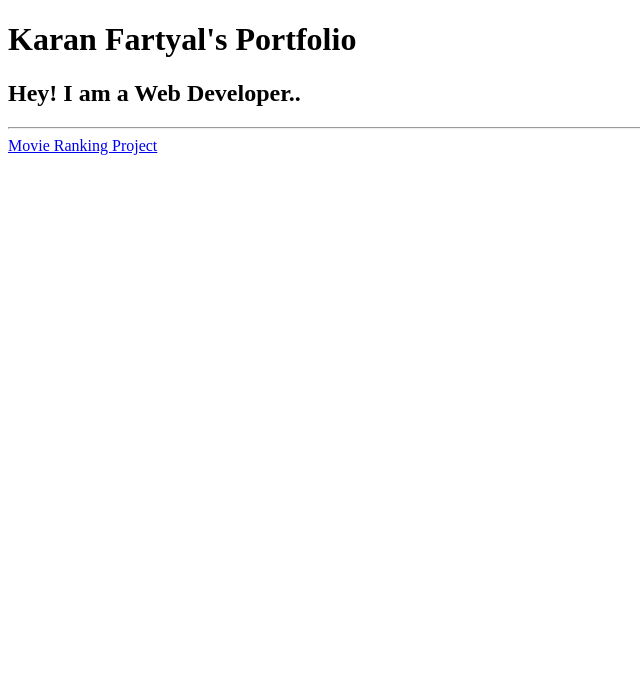
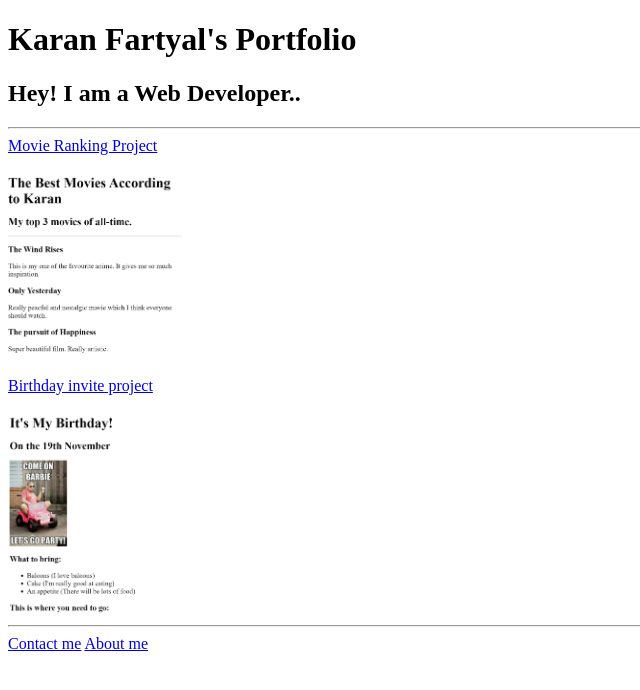
Before and after one commit to KaranFartyal-cloud/HTML-Portfolio, a plain HTML site: page index.html in a window 1280 px wide. Shown: the whole page, without its empty margins (0-640 px from the left). Drawn offline with Linux system fonts and the light colour scheme.

Commit message:
index.html

```diff
--- a/index.html
+++ b/index.html
@@ -18,13 +18,19 @@ https://developer.mozilla.org/en-US/docs/Web/HTML/Element/img#attr-height -->
 <html lang="en">
 <head>
     <meta charset="UTF-8">
-    <meta name="viewport" content="width=device-width, initial-scale=1.0">
     <title>Karan Fartyal's PortFolio</title>
 </head>
 <body>
     <h1>Karan Fartyal's Portfolio</h1>
     <h2>Hey! I am a Web Developer..</h2>
     <hr>
-    <a href="./public/movie-ranking.html">Movie Ranking Project</a>
+    <a href="./public/movie-ranking.html">Movie Ranking Project</a><br>
+    <br>
+    <img src="assets/images/MovieRanking.png" alt="movie-ranking" height="200">
+    <br>
+    <a href="public/birthday-invite.html">Birthday invite project</a><br>
+    <br>
+    <img src="assets/images/Birthday.png" alt="birthday" height="200"><br><hr>
+    <a href="public/contact.html">Contact me</a> <a href="public/about.html">About me</a>
 </body>
 </html>
```
